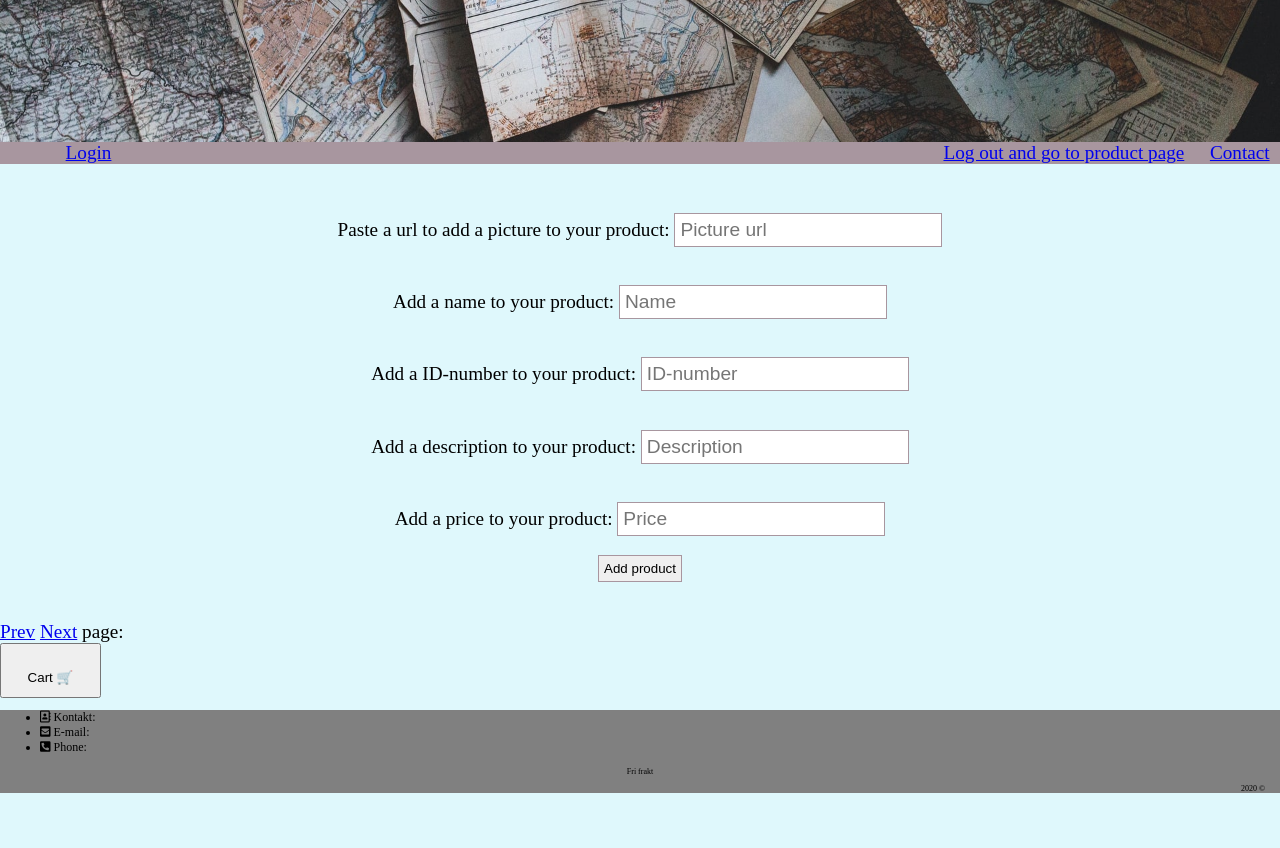
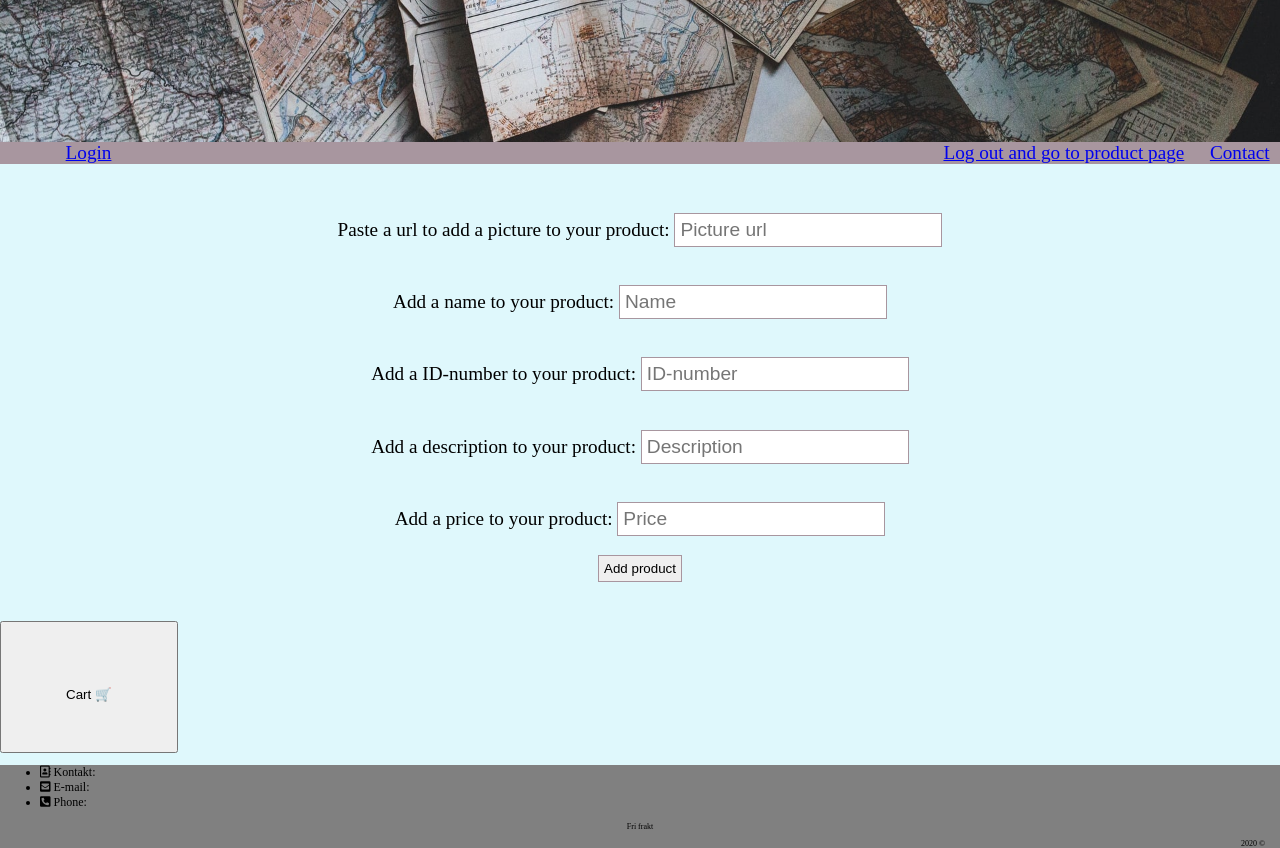
Before and after one commit to CorneliaWessberg/gruppinlamning, a website: page addProduct.html in a window 1280 px wide. Shown: the part 229-1077 px from the top of the page. Before the commit the page ends 1022 px from the top, so only its background shows below. Drawn offline with Linux system fonts and the light colour scheme.

```diff
--- a/addProduct.html
+++ b/addProduct.html
@@ -59,13 +59,6 @@
             <ul id="products">
 
             </ul>
-
-
-       <div id="listingTable"></div>
-       <a href="javascript:prevPage()" id="btn_prev">Prev</a>
-       <a href="javascript:nextPage()" id="btn_next">Next</a>
-       page: <span id="page"></span>
-
         </section>
 
 
--- a/style.css
+++ b/style.css
@@ -179,7 +179,7 @@
   justify-content: center; }
 
 #goToCart {
-  padding: 2vw;
+  padding: 5vw;
   height: 3vw; }
 
 .footer {
```
Also changed, not shown: contact.html (+1 -1 lines), customer.html (+1 -1 lines), faktura.html (+1 -1 lines), login.html (+1 -1 lines), shoppingcart.html (+2 -0 lines).
